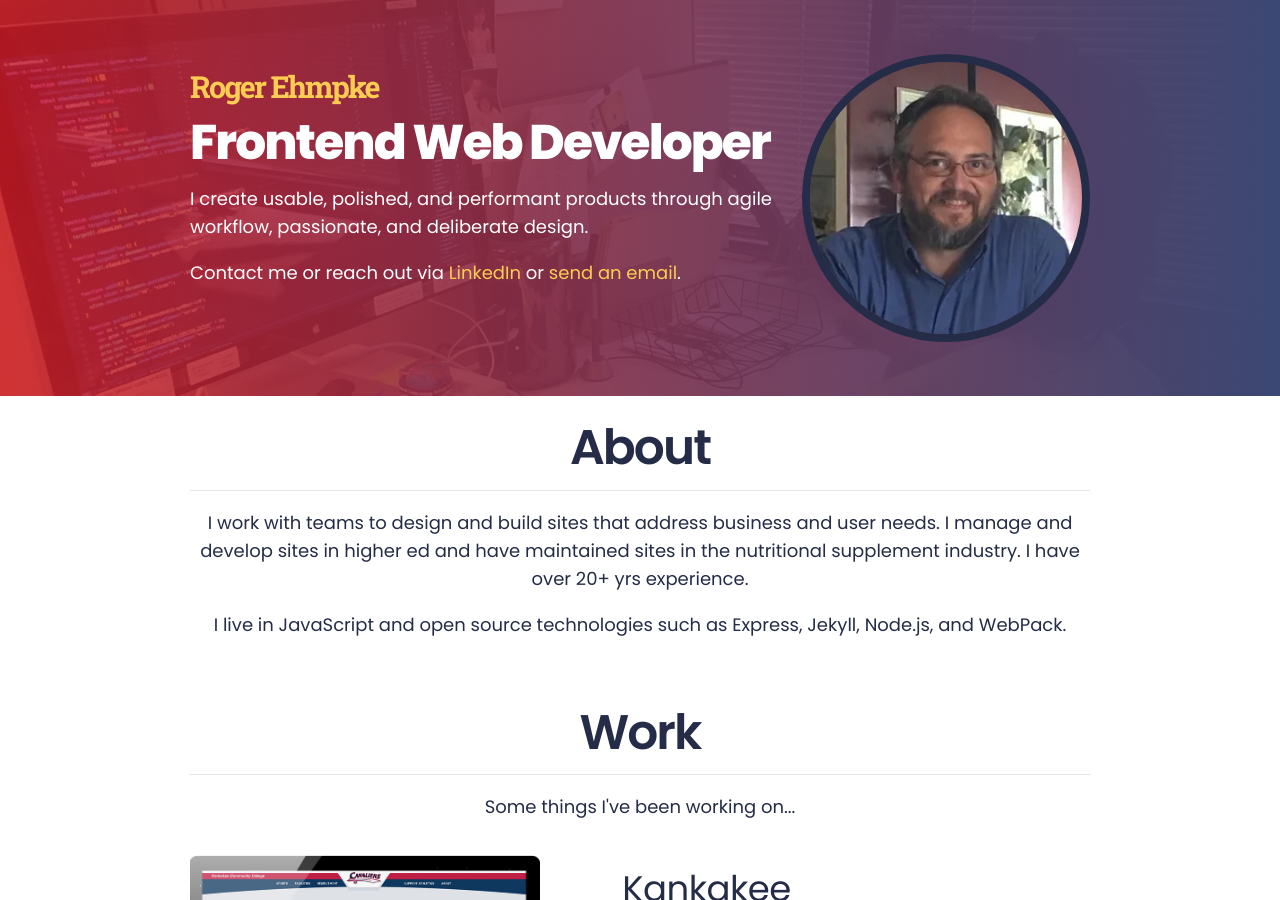
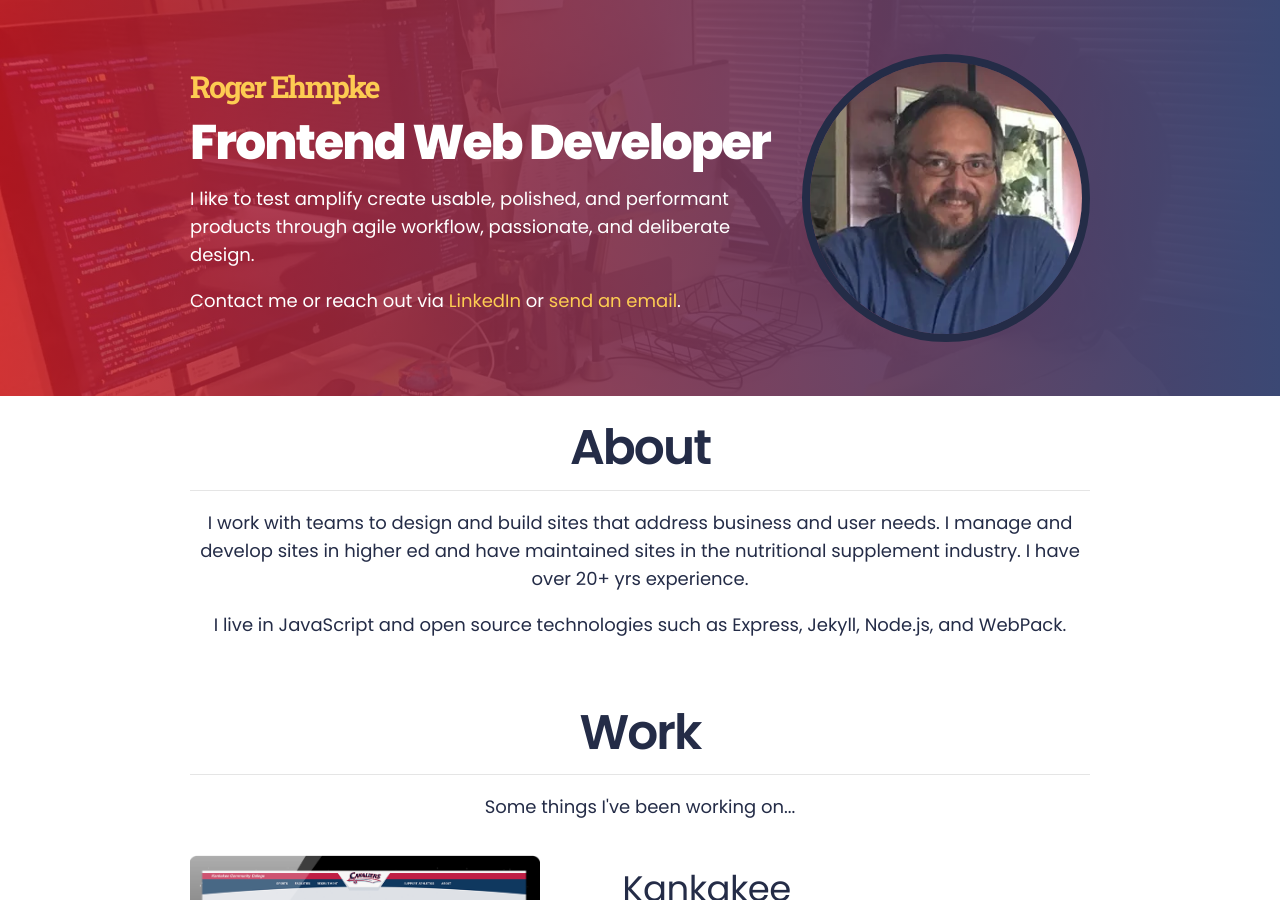
Before and after one commit to rehmpke/rogerehmpkesite, a Jekyll site: the page built from index.html, in a window 1280 px wide and 900 px high. Built offline with Jekyll 4.4.1, drawn with Linux system fonts in a browser that asks for light colours.

Commit message:
Test amplify

```diff
--- a/_includes/hero.html
+++ b/_includes/hero.html
@@ -3,7 +3,7 @@
     <div class="hero-shot__content">
         <h1><a class="logo--header" href="/">Roger Ehmpke</a></h1>
         <h2 class="heading--hero-shot">Frontend Web Developer</h2>
-        <p>I create usable, polished, and performant products through agile workflow, passionate, and deliberate design.</p>
+        <p>I like to test amplify create usable, polished, and performant products through agile workflow, passionate, and deliberate design.</p>
         <p>Contact me or reach out via <a href="https://www.linkedin.com/in/rogerehmpke" target="_blank" rel="noopener">LinkedIn</a> or <a href="#ContactMe">send an email</a>.</p>
     </div>
     <img class="img-fluid hero-shot__img--circle" src="./assets/img/roger.webp" width="300" height="300" alt="Roger Ehmpke's photo" />
```
